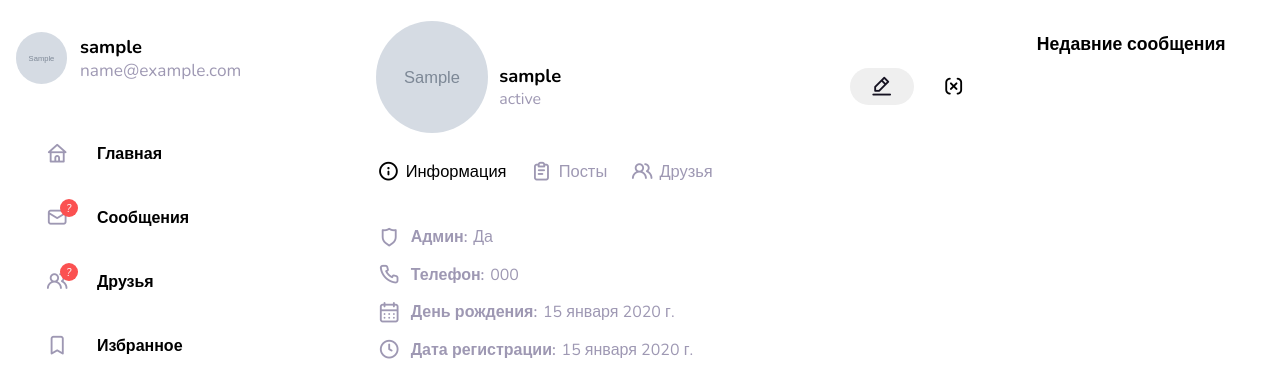
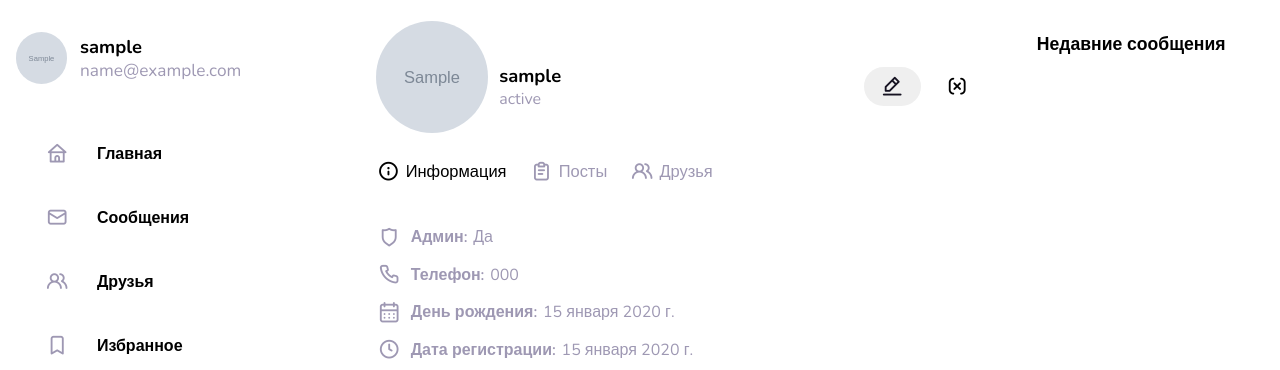
Before and after one commit to AlexMarchu/Pinkler, a Django app: a page that uses templates/content_base.html in a window 1280 px wide; the page is wider, and only the part inside the window is pictured. Shown: the part 70-440 px from the top of that part. Run offline with Django 5.2, Linux system fonts and the light colour scheme; a user stored in the database is signed in; tables that the repository leaves empty hold one stand-in row (values such as "Sample post"); grey boxes marked "Sample" are stand-in pictures; data that the repository does not hold is empty.

Commit message:
add handling buttons in profile

```diff
--- a/static/css/core.css
+++ b/static/css/core.css
@@ -482,11 +482,11 @@ img {
 }
 
 .profile .profile-card .actions .btn {
-    width: 1rem;
-    height: 2.3rem;
+    box-sizing: content-box;
     display: flex;
     align-items: center;
     justify-content: center;
+    padding: 0.4rem 0.8rem;
 }
 
 .profile .profile-card .actions .btn i {
--- a/templates/content_base.html
+++ b/templates/content_base.html
@@ -59,11 +59,13 @@
                             <h3>Главная</h3>
                         </a>
                         <a class="sidebar-item url-item" url="/chats/">
-                            <span><i class="uil uil-envelope-alt"><small class="notification-count">?</small></i></span>
+                            <!-- <small class="notification-count">?</small> -->
+                            <span><i class="uil uil-envelope-alt"></i></span>
                             <h3>Сообщения</h3>
                         </a>
                         <a class="sidebar-item url-item" url="/friends/">
-                            <span><i class="uil uil-users-alt"><small class="notification-count">?</small></i></span>
+                            <!-- <small class="notification-count">?</small> -->
+                            <span><i class="uil uil-users-alt"></i></span>
                             <h3>Друзья</h3>
                         </a>
                         <a class="sidebar-item url-item" url="/feed/bookmarks/">
--- a/templates/profiles/profile.html
+++ b/templates/profiles/profile.html
@@ -23,15 +23,15 @@
                 {% if user != profile_owner %}
                     <button class="btn"><i class="uil uil-comment-edit"></i></button>
                     {% if profile_owner in self_friends %}
-                        <button class="btn btn-primary remove-friend-btn" user-id="{{ profile_owner.id }}">
+                        <button class="btn btn-primary remove-friend-btn" user-id="{{ user_.id }}">
                             <i class="uil uil-user-times"></i>
                         </button>
                     {% elif profile_owner in self_requested %}
-                        <button class="btn btn-primary cancel-friend-request-btn" user-id="{{ profile_owner.id }}">
-                            <i class="uil uil-user-exclamation"></i>
+                        <button class="btn btn-primary request-pending-btn" disabled>
+                            <i class="uil uil-user-check"></i> Запрос отправлен
                         </button>
                     {% else %}
-                        <button class="btn btn-primary add-friend-btn" user-id="{{ profile_owner.id }}">
+                        <button class="btn btn-primary add-friend-btn" user-id="{{ user_.id }}" onclick="addUserToFriends({{ user_.id }})">
                             <i class="uil uil-user-plus"></i>
                         </button>
                     {% endif %}
--- a/users/views.py
+++ b/users/views.py
@@ -169,9 +169,12 @@ def profile_view(request, username):
     owner_posts = Post.objects.filter(author=profile_owner).prefetch_related("comments")
     owner_friends = profile_owner.friends.all()
     self_friends = request.user.friends.all()
-    self_requested = FriendshipRequest.objects.filter(created_by=request.user,
+    self_requested = PinklerUser.objects.filter(
+        id__in=FriendshipRequest.objects.filter(created_by=request.user,
                                                       status=FriendshipRequest.SENT).values_list('created_for',
-                                                                                                 flat=True)
+                                                                                                flat=True)
+    )
+
     context = {
         'profile_owner': profile_owner,
         'owner_posts': owner_posts,
```
